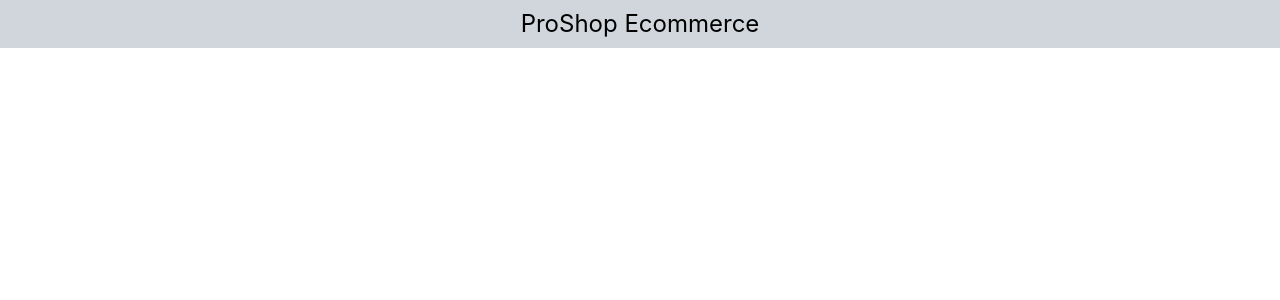
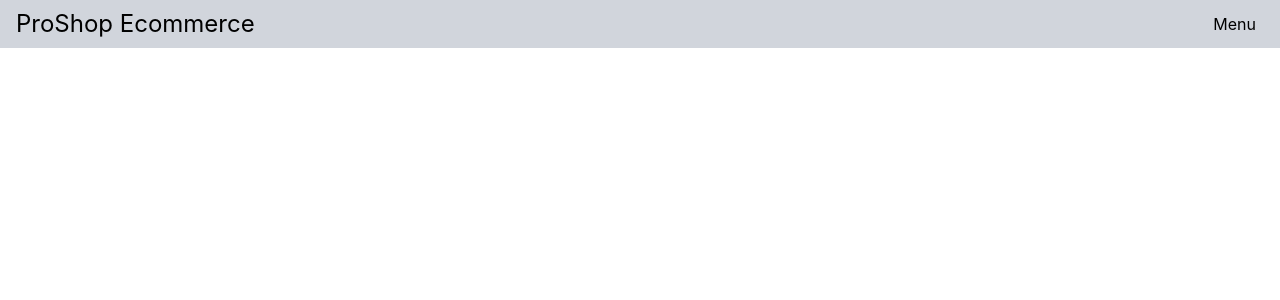
Before and after one commit to ImageMagician/ecommerce-demo, a React (Vite) app in the folder frontend/: page / in a window 1280 px wide. Shown: the top 300 px of the page. Built offline with nearby package versions, Linux system fonts and the light colour scheme.

Commit message:
App.tsx: moved h1 to Header, replaced with Header componenet

```diff
--- a/frontend/src/App.tsx
+++ b/frontend/src/App.tsx
@@ -1,10 +1,11 @@
 import './App.css'
+import Header from './components/Header'
 
 function App() {
 
   return (
     <>
-      <h1 className={`text-2xl text-center bg-gray-300 px-4 py-2`}>ProShop Ecommerce</h1>
+        <Header></Header>
     </>
   )
 }
```
